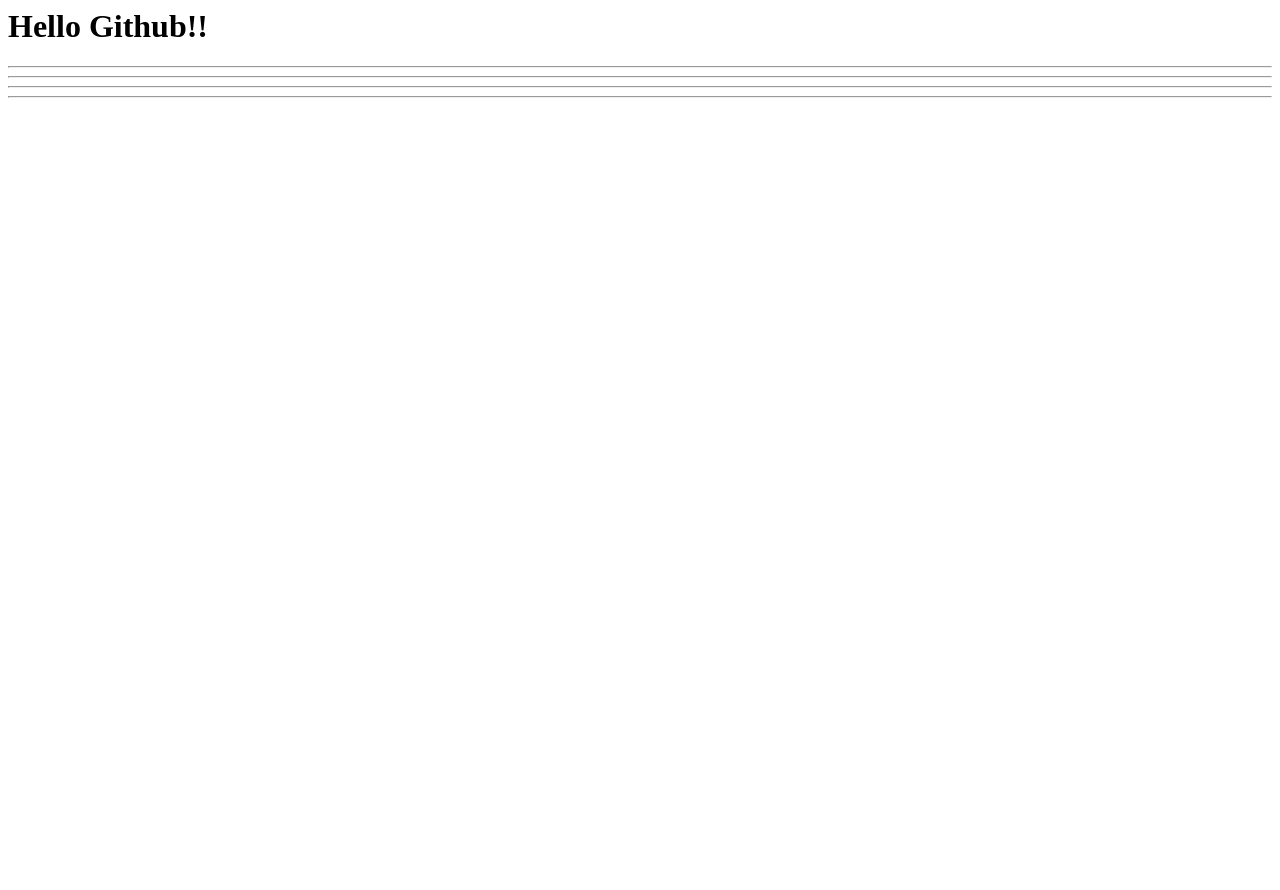
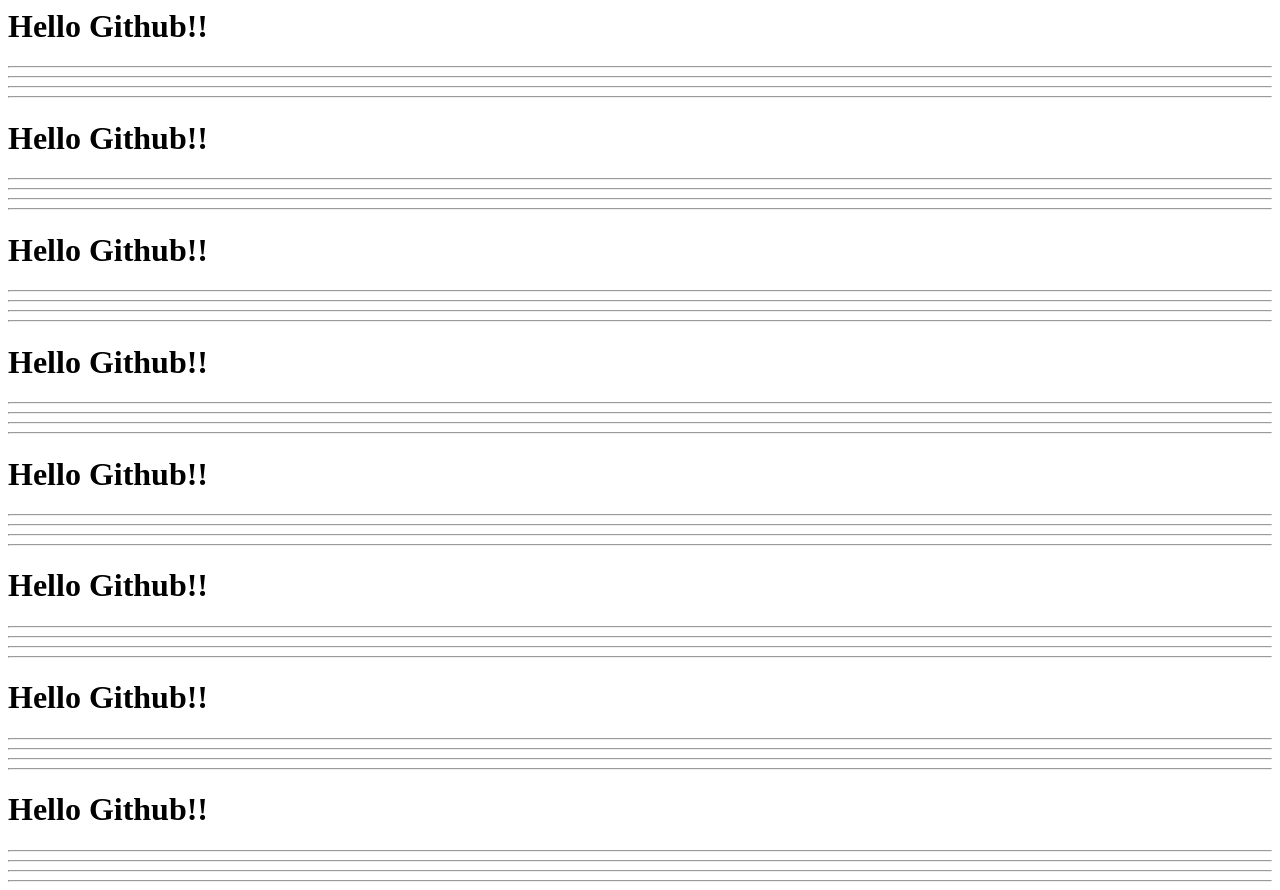
Before and after one commit to Taqiy-M/fn-10-github-darsi, a plain HTML site: page index.html in a window 1280 px wide. Before the commit the page ends 800 px from the top, so only its background shows below. Drawn offline with Linux system fonts and the light colour scheme.

Commit message:
Pycharmdan o'zgartirish

```diff
--- a/index.html
+++ b/index.html
@@ -1,4 +1,18 @@
 <HTML>
   <h1>Hello Github!!</h1>
   <hr><hr><hr><hr>
+  <h1>Hello Github!!</h1>
+  <hr><hr><hr><hr>
+  <h1>Hello Github!!</h1>
+  <hr><hr><hr><hr>  <h1>Hello Github!!</h1>
+  <hr><hr><hr><hr>  <h1>Hello Github!!</h1>
+  <hr><hr><hr><hr>  <h1>Hello Github!!</h1>
+  <hr><hr><hr><hr>
+  <h1>Hello Github!!</h1>
+  <hr><hr><hr><hr>
+  <h1>Hello Github!!</h1>
+  <hr><hr><hr><hr>
+
+
+
 </HTML>
```
Also changed, not shown: 1 other file.
